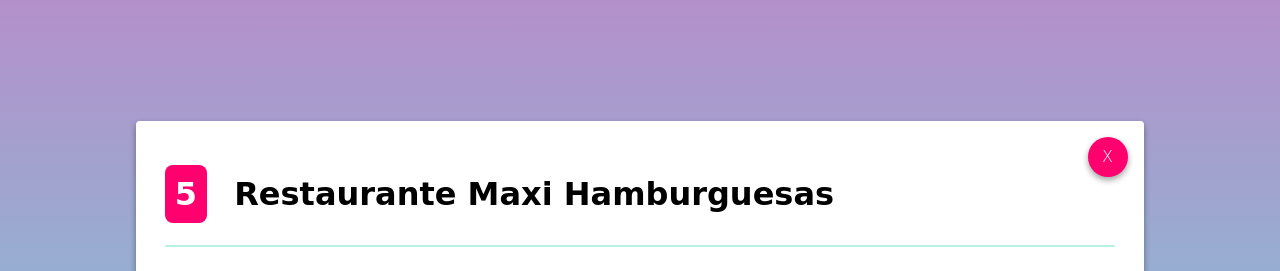
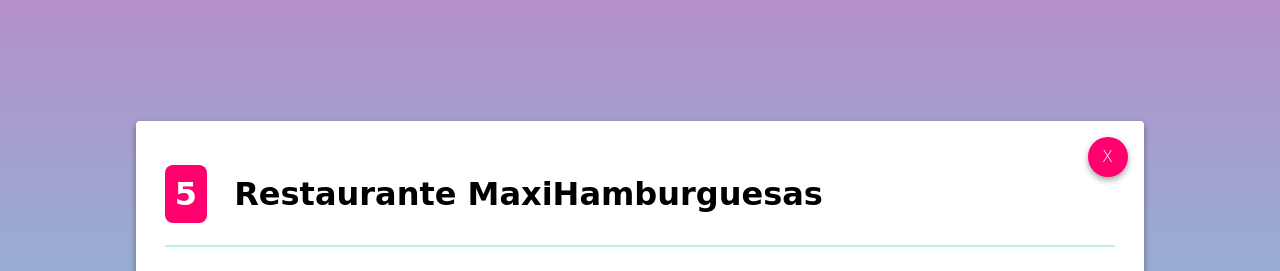
Before and after one commit to karlacano56/karlacano56.github.io, a plain HTML site: page boletines/Restaurantes/MaxiHamburguesas.html in a window 1280 px wide. Shown: the top 271 px of the page. Drawn offline with nearby package versions, Linux system fonts and the light colour scheme; files whose address does not match are found by name; a web font is replaced by a local one.

Commit message:
cambio nombre

```diff
--- a/boletines/Restaurantes/MaxiHamburguesas.html
+++ b/boletines/Restaurantes/MaxiHamburguesas.html
@@ -24,7 +24,7 @@
     <header>
     <h2 class="title-item">
     <span class="position">5</span>
-    Restaurante Maxi Hamburguesas</h2>
+    Restaurante MaxiHamburguesas</h2>
     </header>
 <section>
   <img src="../assets/images/Hamburguesas al carbon.jpg" class="main-ima" alt="mejores restaurantes">
```
